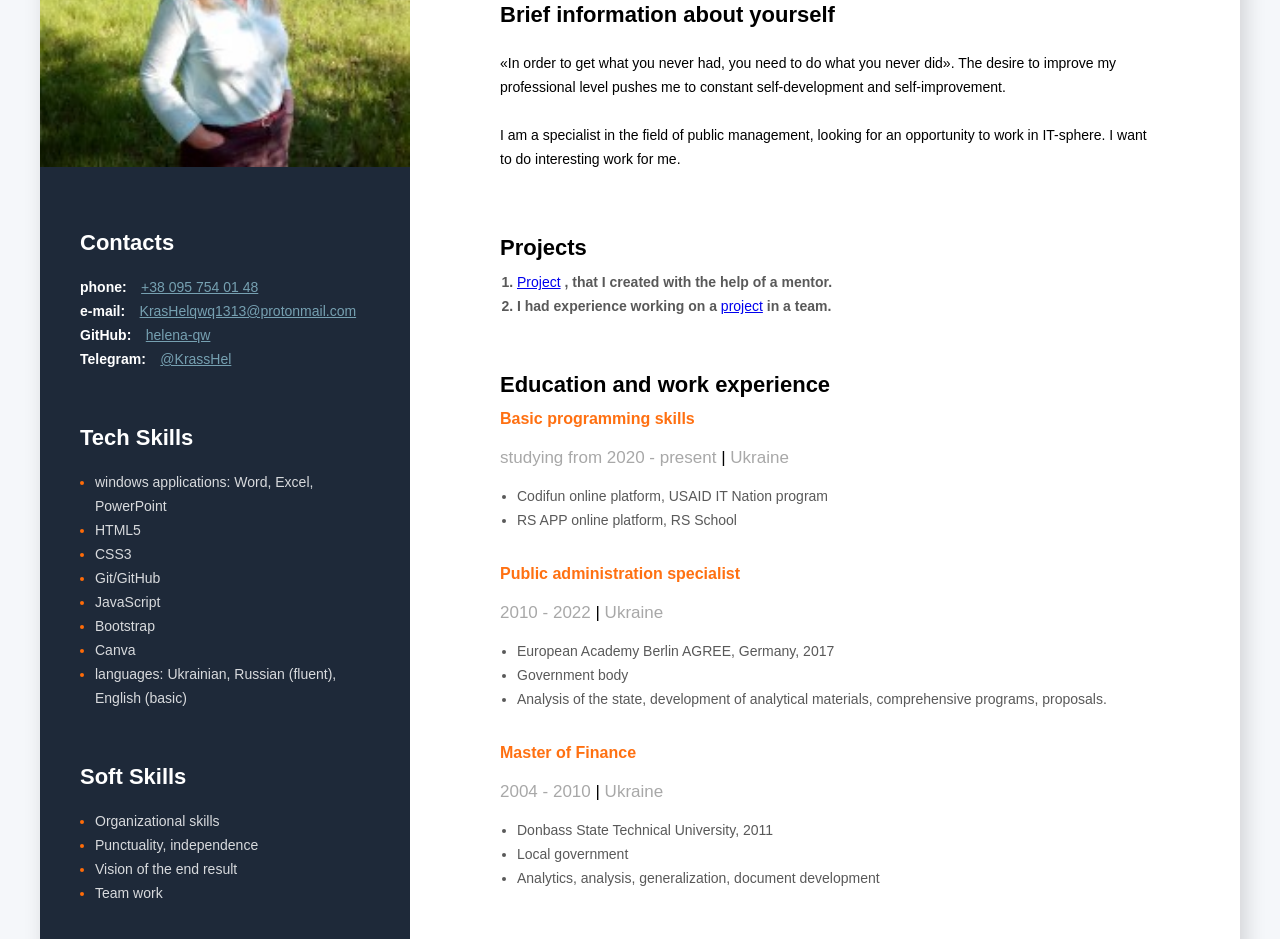
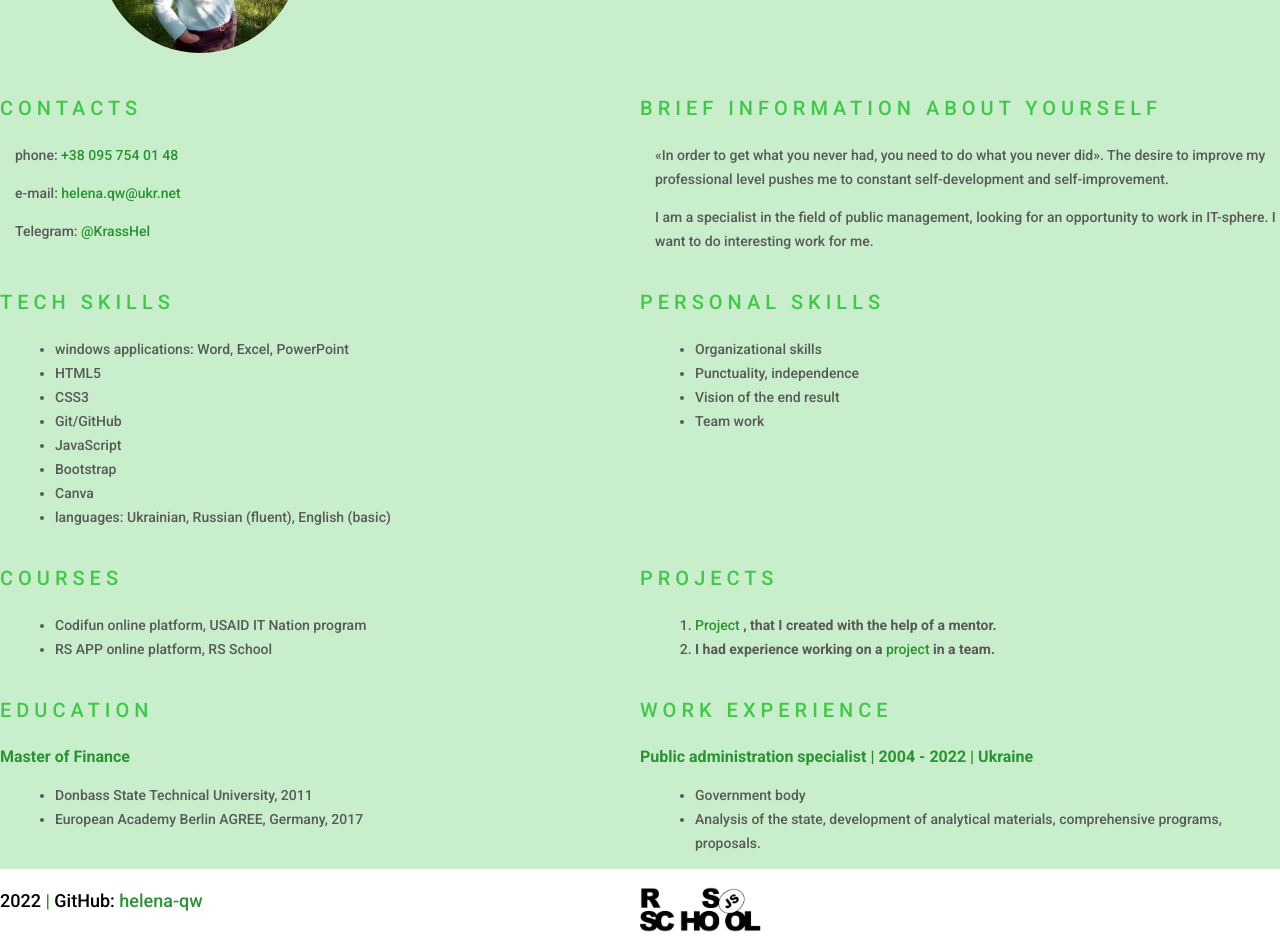
Before and after one commit to helena-qw/rsschool-cv, a plain HTML site: page index.html in a window 1280 px wide. Shown: the part 283-1222 px from the top of the page. Drawn offline with Linux system fonts and the light colour scheme.

Commit message:
refactor: new file

```diff
--- a/index.html
+++ b/index.html
@@ -4,37 +4,58 @@
     <meta charset="UTF-8">
     <meta http-equiv="X-UA-Compatible" content="IE=edge">
     <meta name="viewport" content="width=device-width, initial-scale=1.0">
-    <title>My resume</title>
+    <title>cv</title>
+    <link rel="icon" href="assets/favicon.ico">
     <link rel="stylesheet" type="text/css" href="style.css">
+    <link rel="preconnect" href="https://fonts.gstatic.com">
+    <link href="https://fonts.googleapis.com/css2?family=Roboto:wght@100;300;500;700&display=swap" rel="stylesheet">
 </head>
+
 <body>
-    <!--главный контейнер-->
-   <div class="wrapper">
-       <aside class="sadebar">
-           <img class="my-foto" src="photo.jpg" alt="My photo">
-           <!--блок с контактами-->
-           <div class="contacts-conteiner">
-              <h3 class="contacts-title">Contacts</h3>
-              <div>
-                <span class="contacts-link-type">phone:</span>
-                <a class="contacts-link" href="tel:&nbsp;38&nbsp;095&nbsp;754&nbsp;01&nbsp;48">+38 095 754 01 48</a>
+    <header class = "header">
+        <div class= "container">
+        <nav class="nav">
+        <ul class="nav-list">
+          <li class="nav-item"><a href="#contacts" class="nav-link">Contacts</a></li>
+          <li class="nav-item"><a href="#summary" class="nav-link">Summary</a></li>
+          <li class="nav-item"><a href="#skills" class="nav-link">Tech Skills</a></li>
+          <li class="nav-item"><a href="#Pskills" class="nav-link">Personal Skills</a></li>
+          <li class="nav-item"><a href="#courses" class="nav-link">Courses</a></li>
+          <li class="nav-item"><a href="#projects" class="nav-link">Projects</a></li>
+          <li class="nav-item"><a href="#education" class="nav-link">Education</a></li>
+          <li class="nav-item"><a href="#work" class="nav-link">Work experience</a></li>
+        </ul>
+        </nav>
         </div>
-              <div>
-                <span class="contacts-link-type">e-mail:</span>
-                <a class="contacts-link" href="mailto:KrasHelqwq1313@protonmail.com">KrasHelqwq1313@protonmail.com</a>
-              </div>
-              <div>
-                <span class="contacts-link-type">GitHub:</span>
-                <a class="contacts-link" href="https://github.com/helena-qw">helena-qw</a>
-              </div>
-              <div>
-                <span class="contacts-link-type">Telegram:</span>
-                <a class="contacts-link" href="https://t.me/KrassHel">@KrassHel</a>
-              </div>
-           </div>
-           <!--технические навыки-->
-           <div class="tech-skills-conteiner">
-               <h3 class="tech-skills-title">Tech Skills</h3>
+   </header>
+
+   <main class = "main">
+        <div class= "container main-container">
+        <section class="section centr-element">
+            <img id="MyPhoto" src="assets/photo.jpg" alt="My photo"></section>
+        <section class="section centr-element">
+            <h1 class="section-title2">Olena Krasovska</h1>
+            <p class="ts2">Front-End Developer</p></section>
+        <section class="section" id="contacts">
+            <h3 class="section-title">Contacts</h3>
+            <div class="ts1">
+                <p>phone: <a href="tel:&nbsp;38&nbsp;095&nbsp;754&nbsp;01&nbsp;48">
+                  +38 095 754 01 48</a></p>
+                <p>e-mail: <a href="mailto:helena.qw@ukr.net">helena.qw@ukr.net</a></p>
+                <p>Telegram: <a href="https://t.me/KrassHel">@KrassHel</a></p>
+            </div></section>
+        <section class="section" id="summary">
+            <h3 class="section-title">Brief information about yourself</h3>
+            <div class="ts1">
+            <p>«In order to get what you never had, you need to do
+                what you never did». The desire to improve my professional level pushes
+                me to constant self-development and self-improvement.</p>
+            <p>I am a specialist in the field of public management,
+                looking for an opportunity to work in IT-sphere. I want to do interesting
+                work for me.</p>
+            </div></section>
+        <section class="section" id="skills">
+            <h3 class="section-title">Tech Skills</h3>
             <ul class="ts1">
                 <li><span>windows applications: Word, Excel, PowerPoint</span></li>
                 <li><span>HTML5</span></li>
@@ -44,83 +65,58 @@
                 <li><span>Bootstrap</span></li>
                 <li><span>Canva</span></li>
                 <li><span>languages: Ukrainian, Russian (fluent), English (basic)</span></li>
-               </ul>
-           </div>
-           <!--Личностные качества-->
-           <div class="soft-skills-conteiner">
-               <h3 class="soft-skills-title">Soft Skills</h3>
-               <ul class="ts2">
+            </ul></section>
+        <section class="section" id="Pskills">
+            <h3 class="section-title">Personal Skills</h3>
+            <ul class="ts1">
                 <li><span>Organizational skills</span></li>
                 <li><span>Punctuality, independence</span></li>
                 <li><span>Vision of the end result</span></li>
                 <li><span>Team work</span></li>
-               </ul>
-           </div>
-       </aside>
-       <!--контейнер с информацией обо мне-->
-       <div class="about-my-conteiner">
-           <div class="info-container">
-                <h2 class="profession">Front-End Developer</h2>
-                <h1 class="name">Olena Krasovska</h1>
-                <h3 class="about-my-title">Brief information about yourself</h3>
-                <p class="description">«In order to get what you never had, you need to do
-                what you never did». The desire to improve my professional level pushes
-                me to constant self-development and self-improvement.</p>
-                <p class="description">I am a specialist in the field of public management,
-                looking for an opportunity to work in IT-sphere. I want to do interesting
-                work for me.</p>
-            </div>
-            <!--блок с проектами-->
-            <div class="prodjects-conteiner">
-                <h3 class="about-my-title">Projects</h3>
-                <ol class="projects1">
-                    <li><a href="https://fluffy-nougat-4a95c3.netlify.app">Project</a>
-                    <span><b>, that I created with the help of a mentor.</b></span>
-                    </li>
-                    <li><span><b>I had experience working on a </b></span>
-                    <a href="https://jovial-baklava-74f868.netlify.app">project</a><span><b> in a team.</b></span>
-                    </li>
-                </ol>
-            </div>
-            <!--контейнер: образование и опыт работы-->
-            <div class="prodjects-conteiner">
-               <h3 class="about-my-title">Education and work experience</h3>
-                <!--conteiner 1-->
-                <div>
-                    <h4 class="profession1">Basic programming skills</h4>
-                    <span class="profession2">studying from 2020 - present
-                    <span class="profi2">|</span> Ukraine</span>
-                    <ul class="profession3">
+            </ul></section>
+        <section class="section" id="courses">
+            <h3 class="section-title">Courses</h3>
+            <ul class="ts1">
                 <li>Сodifun online platform, USAID IT Nation program</li>
                 <li>RS APP online platform, RS School</li>
             </ul>
-                </div>
-                <!--conteiner 2-->
-                <div>
-                    <h4 class="profession1">Public administration specialist</h4>
-                    <span class="profession2">2010 - 2022
-                    <span class="profi2">|</span> Ukraine</span>
-                    <ul class="profession3">
+        </section>
+        <section class="section" id="projects">
+            <h3 class="section-title">Projects</h3>
+            <ol class="ts1">
+                <li><a href="https://fluffy-nougat-4a95c3.netlify.app">Project</a>
+                <span><b>, that I created with the help of a mentor.</b></span></li>
+                <li><span><b>I had experience working on a </b></span>
+                <a href="https://jovial-baklava-74f868.netlify.app">project</a>
+                <span><b> in a team.</b></span></li>
+            </ol></section>
+        <section class="section" id="education">
+            <h3 class="section-title">Education</h3>
+            <h4 class="profession">Master of Finance</h4>
+            <ul class="ts1">
+                <li>Donbass State Technical University, 2011</li>
                 <li>European Academy Berlin AGREE, Germany, 2017</li>
+            </ul></section>
+        <section class="section" id="work">
+            <h3 class="section-title">Work experience</h3>
+            <h4 class="profession">Public administration specialist<span class="profi"> | </span>
+            2004 - 2022<span class="profi"> | </span>Ukraine</h4>
+            <ul class="ts1">
                 <li>Government body</li>
                 <li>Analysis of the state, development of analytical
                 materials, comprehensive programs, proposals.</li>
-                    </ul>
+            </ul></section>
         </div>
-
-                <!--conteiner 3-->
-                <div>
-                    <h4 class="profession1">Master of Finance</h4>
-                    <span class="profession2">2004 - 2010
-                    <span class="profi2">|</span> Ukraine</span>
-                    <ul class="profession3">
-                        <li>Donbass State Technical University, 2011</li>
-                        <li>Local government</li>
-                        <li>Analytics, analysis, generalization, document development</li>
-                    </ul>
+    </main>
+    <footer class = "footer">
+        <div class= "container main-container">
+        <section class="section">
+            <p>2022<span class="profi"> | </span>GitHub: <a href="https://github.com/helena-qw">
+            helena-qw</a></p></section>
+        <section class="section" >
+            <p><a href="https://rs.school/js/"><img id="rss" src="assets/photoRS.PNG"
+            alt="RS photo"></a></p></section>
         </div>
-            </div>
-        </div>
-    </div>
+    </footer>
 </body>
 </html>
--- a/style.css
+++ b/style.css
@@ -1,152 +1,140 @@
-*{ /* выбирает все элементы*/
-    padding: 0;
-    margin: 0;
+html {
+    scroll-behavior: smooth;
+}
+
+* {
     box-sizing: border-box;
 }
 
 body{
-    background: #f5f7fa;
-    padding: 40px 20px;
-    font-family: 'Montserrat', sans-serif;
+    font-family: 'Roboto', sans-serif;
+    min-height: 100vh;
+    margin: 0; padding: 0;
+    display: flex;
+    flex-direction: column;
+    justify-content: space-between;
+    font-size: 18px;
+    font-weight: 400;
+    line-height: 1.5;
 }
 
-.wrapper{
-    background: #ffffff;
-    display: flex; /* применим flex-box*/
-    max-width: 1200px;
-    margin: 0 auto;
-    box-shadow: 5px 9px 20px rgba(0, 0, 0, 0.15);
+.header{
+    background-color: #7CDA82;
 }
 
-.sadebar{
-    background: #1e2939;
-    width: 370px;
-    padding: 40px 0;
+.main{
+    background-color: #C8EECB;
 }
 
-.my-foto{
-    width: 370px;
+.container {
+    max-width: 1440px;
+    margin: 0 auto;
 }
 
-.about-my-conteiner{
-    padding: 110px 90px;
+.nav-list {
+    display: flex;
+    justify-content: flex-end;
+    align-items: center;
+    list-style: none;
 }
 
-.contacts-conteiner{
-    margin: 60px 40px 0;
+.nav-link {
+    padding: 0 20px;
+    line-height: 50px;
+    transition: .3s;
 }
 
-.contacts-link{
+.main-container {
+    display: flex;
+    flex-wrap: wrap;
+}
+
+.section {
+    width: 50%;
+}
+
+@media (max-width: 768px) {
+    .section {
+      width: 100%;
+    }
+}
+
+.centr-element{
+    margin: 40px auto 10px;
+}
+
+.section-title {
+    font-size: 20px;
+    font-weight: 400;
+    text-transform: uppercase;
+    letter-spacing: 5px;
+    color: #40C949;
+}
+
+.section-title2{
+    font-size: 30px;
+    font-weight: 500;
+    text-transform: uppercase;
+    letter-spacing: 5px;
+    color: #2A9331;
+}
+
+a {
+    color:#2A9331;
+    text-decoration:none
+    }
+
+    a:active {
+    color:#2A9331;
+    text-decoration:none
+    }
+
+    a:visited {
+    color:#b67474;
+    text-decoration:none
+    }
+
+    a:hover {
+    color:#40C949;
+    text-decoration: underline
+    }
+
+.ts1{
     font-weight: 400;
     font-size: 14px;
     line-height: 24px;
-    color: #76a0b1;
-}
-
-.contacts-link-type{
-    font-weight: 700;
-    font-size: 14px;
-    line-height: 24px;
-    color: #fff;
-    margin-right: 10px;
-}
-
-.contacts-title, .tech-skills-title, .soft-skills-title{
-    font-weight: 700;
-    font-size: 22px;
-    line-height: 24px;
-    color: #fff;
-    margin-bottom: 20px;
-}
-
-.tech-skills-conteiner, .soft-skills-conteiner{
-    margin: 55px 40px 0;
-}
-
-.ts1, .ts2{
-    font-weight: 400;
-    font-size: 14px;
-    line-height: 24px;
-    color: #ff6b08;
+    color: #595959;
     margin-left: 15px;
     list-style-position:outside;
 }
 
-.ts1 span, .ts2 span{
-    color: #d8dadd;
+.ts2 {
+    font-size: 20px;
+    font-weight: 300;
+    text-transform: uppercase;
+    letter-spacing: 5px;
+    color: #2A9331;
 }
 
 .profession{
     font-weight: 700;
-    font-size: 14px;
+    font-size: 16px;
     line-height: 24px;
-    margin-bottom: 23px;
+    margin: 10px 0 5px;
+    color: #2A9331;
 }
 
-.name{
-    font-weight: 700;
-    font-size: 45px;
-    line-height: 89px;
+.profi{
+    color: #2A9331;
 }
 
-.description{
-    font-weight: 400;
-    font-size: 14px;
-    line-height: 24px;
-    margin-top: 24px;
+#MyPhoto{
+    border-radius:50%;
+    margin: 10px 100px 10px;
+    display: block;
 }
 
-.info-container{
-    margin-bottom: 65px;
+#rss {
+    width: 121px;
+    height: 45px;
 }
-
-.about-my-title{
-    font-weight: 700;
-    font-size: 22px;
-    line-height: 24px;
-    margin-bottom: 10px;
-}
-
-.projects1{
-    font-weight: 700;
-    font-size: 14px;
-    line-height: 24px;
-    color: #595959;
-    margin-left: 17px;
-}
-
-.projects1 span, .projects1 a{
-    font-weight: 400;
-
-}
-
-.prodjects-conteiner{
-    margin-bottom: 55px;
-}
-
-.profession1{
-    font-weight: 700;
-    font-size: 16px;
-    line-height: 24px;
-    margin: 10px 0 15px;
-    color: #ff7011;
-}
-
-.profession2{
-    font-weight: 400;
-    font-size: 17px;
-    line-height: 24px;
-    color: #a8a8a8;
-}
-
-.profi2{
-    color: black;
-}
-
-.profession3{
-    margin: 14px 0 30px 17px;
-    font-weight: 400;
-    font-size: 14px;
-    line-height: 24px;
-    color: #595959;
-}
```
Also changed, not shown: assets/favicon.ico (added), assets/photo.jpg (renamed from photo.jpg), assets/photoRS.PNG (added). Lines whose indentation alone changed are shown as unchanged.
